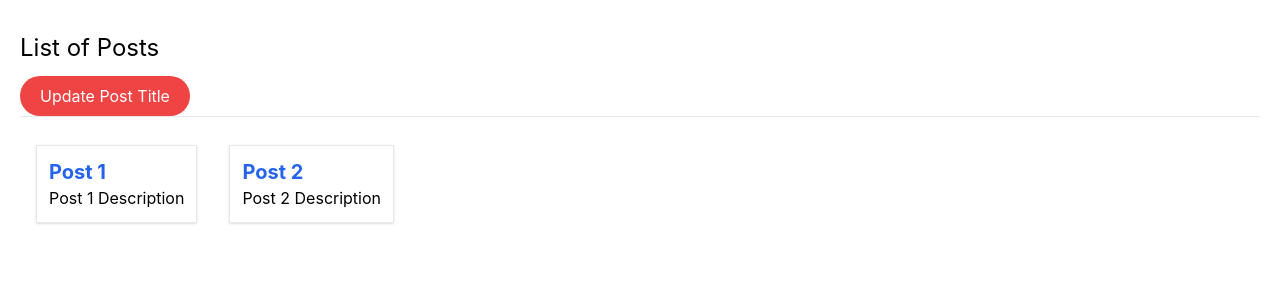
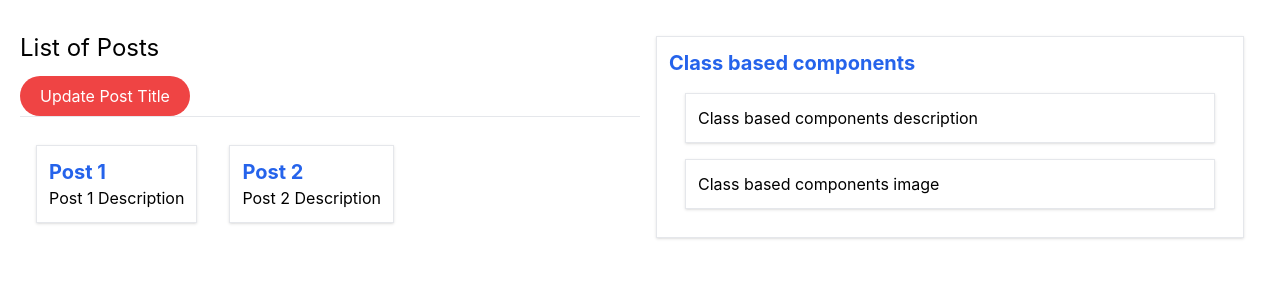
Before and after one commit to babumiya435/react-js, a React (Create React App) app in the folder React-App/my-app/: page / in a window 1280 px wide. Shown: the top 300 px of the page. Built offline with nearby package versions, Linux system fonts and the light colour scheme.

Commit message:
react-manual-10

```diff
--- a/React-App/my-app/src/App.css
+++ b/React-App/my-app/src/App.css
@@ -1,5 +1,6 @@
 .App {
   padding: 20px;
+  display: flex;
 }
 
 .App-logo {
--- a/React-App/my-app/src/App.js
+++ b/React-App/my-app/src/App.js
@@ -2,21 +2,16 @@ import './App.css';
 // import Button from './components/buttons/Button';
 // import HelloWorld from './components/HelloWorld/HelloWorld';
 import Posts from './components/Posts/Posts';
+import Learning from './components/LearningContent/Learning';
 
 function App() {
   return (
     <div className="App">
-      {/* <div>
-        Hello Sameer
-      </div>
-      <div>
-        <Button name="First Button from App.js" />
-      </div>
-      <div>
-        <HelloWorld text ='Hello world text from App.js' />
-      </div> */}
       <div className='container mx-auto'>
         <Posts />
+      </div>
+      <div className='container mx-auto'>
+        <Learning />
       </div>
     </div>
   );
--- /dev/null
+++ b/React-App/my-app/src/components/LearningContent/Learning.js
@@ -0,0 +1,25 @@
+import { Component } from "react";
+import LearningContent from "./LearningContent";
+
+class Learning extends Component {
+    state = {
+        data: [
+            {
+                id: 1,
+                title: "Class based components",
+                description: "Class based components description",
+                image: "Class based components image",
+            }
+        ]
+    }
+
+    render() {
+        return (
+            <div className='container mx-auto'>
+                <LearningContent data={this.state.data} />
+            </div>
+        )
+    }
+}
+
+export default Learning;
--- /dev/null
+++ b/React-App/my-app/src/components/LearningContent/LearningContent.js
@@ -0,0 +1,22 @@
+import { Component } from "react";
+
+class LearningContent extends Component {
+    render(){
+        console.log(this.props.data)
+        return (
+            <div className="m-4 p-3 border border-grey-400 shadow">
+                <h3 className="text-xl font-bold text-blue-600">
+                   {this.props.data[0].title}
+                </h3>
+                <div className="m-4 p-3 border border-grey-400 shadow">
+                    {this.props.data[0].description}
+                </div>
+                <div className="m-4 p-3 border border-grey-400 shadow">
+                    {this.props.data[0].image}
+                </div>
+            </div>
+        )
+    }
+}
+
+export default LearningContent;
```
